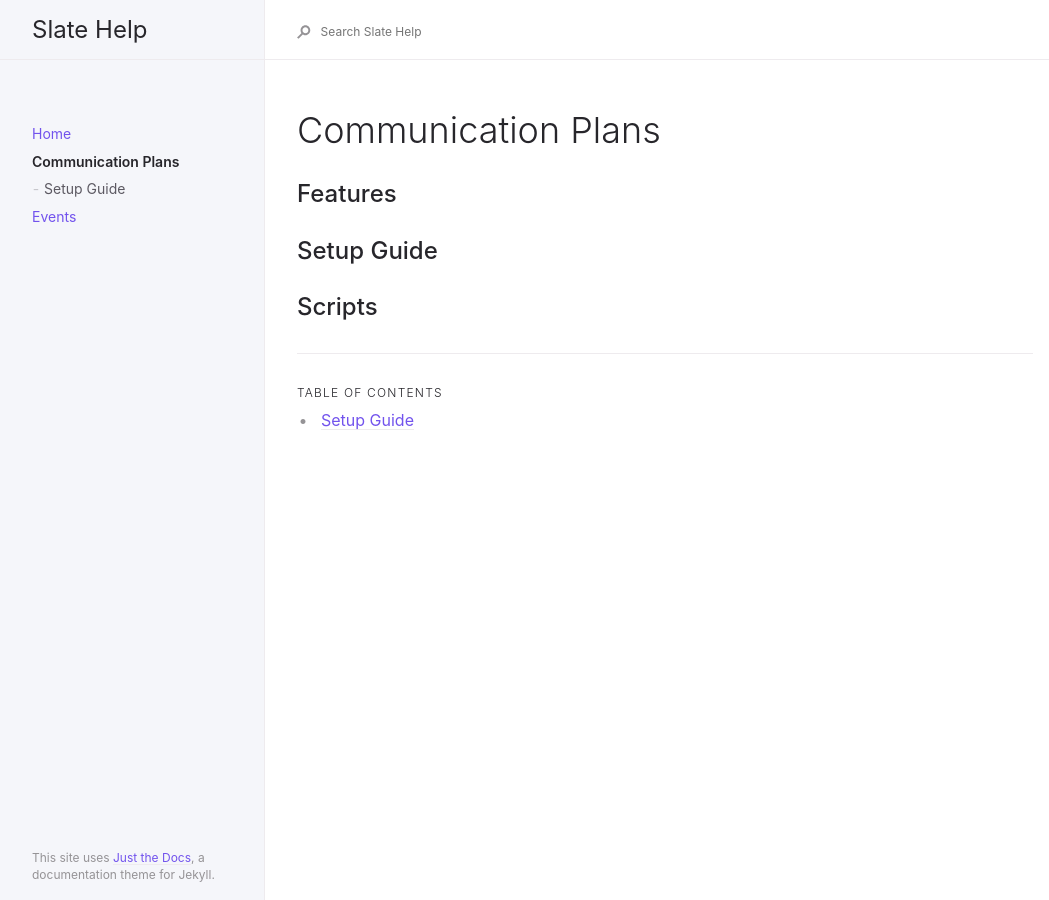
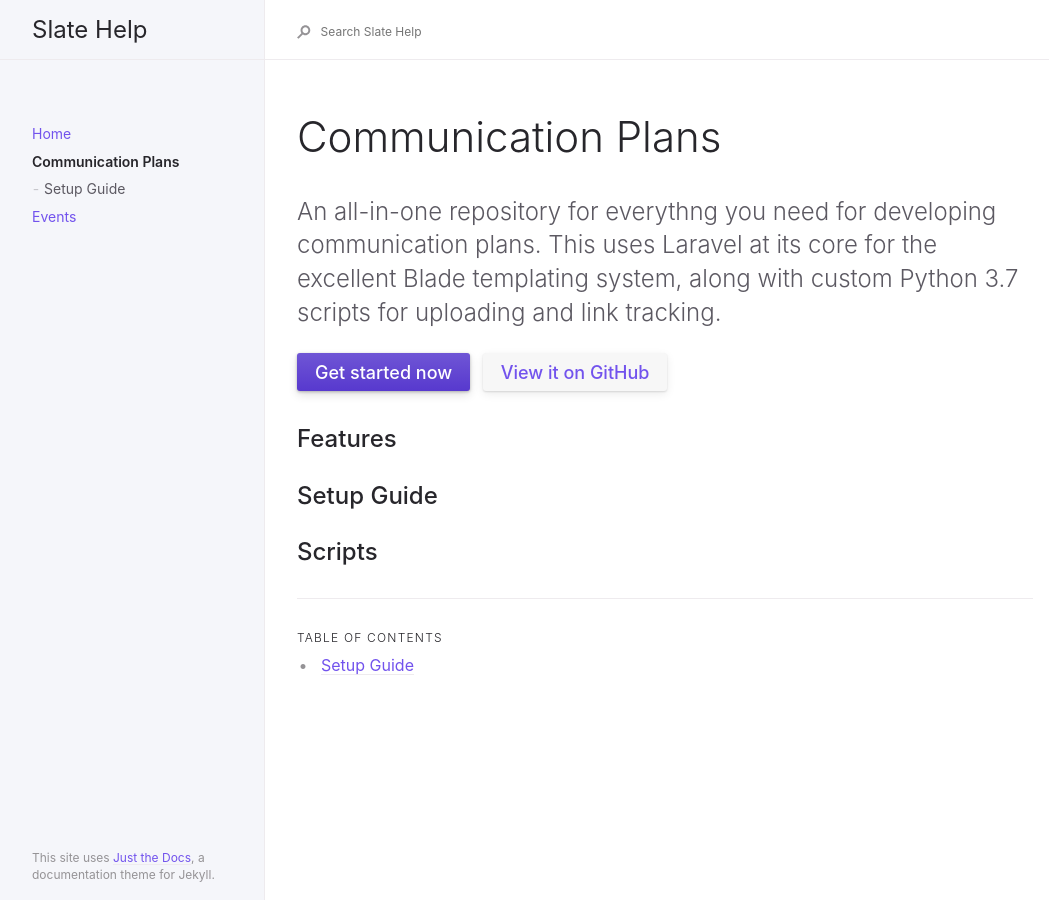
Before and after one commit to oretoise/docs, a Jekyll site: the page built from _docs/comm-plans/comm-plans.md, in a window 1280 px wide. Shown: the whole page, without its empty margins (91-1140 px from the left). Built offline with Jekyll 4.4.1, drawn with Linux system fonts in a browser that asks for light colours.

Commit message:
Add description to test git

```diff
--- a/_docs/comm-plans/comm-plans.md
+++ b/_docs/comm-plans/comm-plans.md
@@ -7,6 +7,12 @@ permalink: /comm-plans/
 ---
 
 # Communication Plans
+{: .fs-9 }
+
+An all-in-one repository for everythng you need for developing communication plans. This uses Laravel at its core for the excellent Blade templating system, along with custom Python 3.7 scripts for uploading and link tracking.
+{: .fs-6 .fw-300 }
+
+[Get started now](#getting-started){: .btn .btn-primary .fs-5 .mb-4 .mb-md-0 .mr-2 } [View it on GitHub](https://github.com/js2506/docs){: .btn .fs-5 .mb-4 .mb-md-0 }
 
 ## Features
 
```
